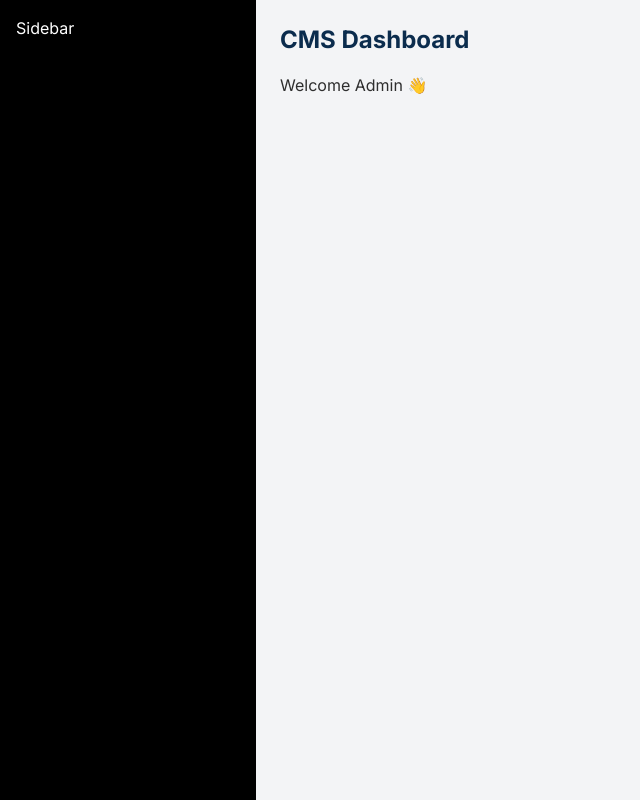
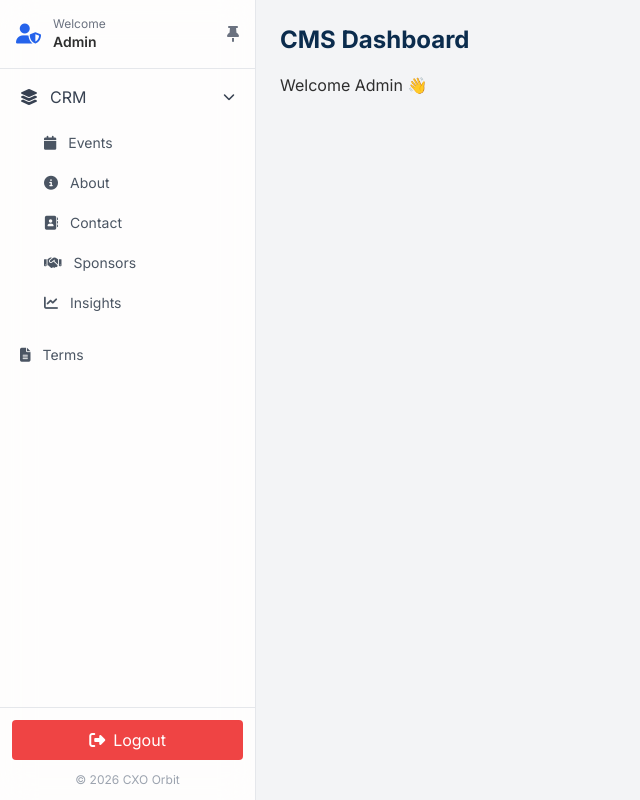
Before and after one commit to vijaykatake/cxo-orbit, a React (Create React App) app in the folder frontend/: page /#/cms/dashboard in a window 1280 px wide. Shown: the whole page, without its empty margins (0-640 px from the left). Built offline with nearby package versions, Linux system fonts and the light colour scheme; no server answers; sample sign-in values are in the browser's storage.

Commit message:
CMS Login/Logout and pages set

```diff
--- a/frontend/public/index.html
+++ b/frontend/public/index.html
@@ -1,12 +1,22 @@
-<!DOCTYPE html>
+<!doctype html>
 <html lang="en">
   <head>
     <meta charset="utf-8" />
     <meta name="viewport" content="width=device-width, initial-scale=1" />
     <meta name="theme-color" content="#0B2C4D" />
-    <meta name="description" content="CXO Orbit Global - Premium Executive Events & Conference Management" />
+    <meta
+      name="description"
+      content="CXO Orbit Global - Premium Executive Events & Conference Management"
+    />
     <link rel="preconnect" href="https://fonts.googleapis.com" />
-    <link href="https://fonts.googleapis.com/css2?family=Inter:wght@300;400;500;600;700&display=swap" rel="stylesheet" />
+    <link
+      href="https://fonts.googleapis.com/css2?family=Inter:wght@300;400;500;600;700&display=swap"
+      rel="stylesheet"
+    />
+    <link
+      rel="stylesheet"
+      href="https://cdnjs.cloudflare.com/ajax/libs/font-awesome/6.5.1/css/all.min.css"
+    />
     <title>CXO Orbit Global</title>
   </head>
   <body>
--- a/frontend/src/cms/components/Sidebar.jsx
+++ b/frontend/src/cms/components/Sidebar.jsx
@@ -1,3 +1,150 @@
+import { NavLink, useNavigate } from "react-router-dom";
+import { useState } from "react";
+
 export default function Sidebar() {
-  return <div className="w-64 bg-black text-white p-4">Sidebar</div>;
+  const navigate = useNavigate();
+  const adminName = "Admin";
+
+  const [crmOpen, setCrmOpen] = useState(true);
+  const [collapsed, setCollapsed] = useState(false); // ✅ NEW
+
+  const handleLogout = () => {
+    localStorage.removeItem("adminToken"); // ✅ MUST MATCH
+    window.location.href = "/#/cms/login";
+  };
+
+  return (
+    <div
+      className={`h-screen ${
+        collapsed ? "w-20" : "w-64"
+      } bg-white/80 backdrop-blur-lg border-r border-gray-200 flex flex-col justify-between transition-all duration-300`}
+    >
+      {/* TOP */}
+      <div>
+        {/* Header / Profile */}
+        <div className="p-4 border-b flex items-center justify-between">
+          {!collapsed && (
+            <div className="flex items-center gap-3">
+              <i className="fa-solid fa-user-shield text-xl text-blue-600"></i>
+              <div>
+                <p className="text-xs text-gray-500">Welcome</p>
+                <p className="font-semibold text-sm">{adminName}</p>
+              </div>
+            </div>
+          )}
+
+          {/* Pin Toggle */}
+          <button
+            onClick={() => setCollapsed(!collapsed)}
+            className="text-gray-500 hover:text-black"
+          >
+            <i className="fa-solid fa-thumbtack"></i>
+          </button>
+        </div>
+
+        {/* MENU */}
+        <div className="p-2">
+          {/* CRM CONTENT */}
+          <button
+            onClick={() => setCrmOpen(!crmOpen)}
+            className="w-full flex items-center justify-between px-3 py-2 text-gray-700 hover:bg-gray-100 rounded"
+          >
+            <span className="flex items-center gap-3">
+              <i className="fa-solid fa-layer-group"></i>
+              {!collapsed && "CRM"}
+            </span>
+
+            {!collapsed && (
+              <i
+                className={`fa-solid fa-chevron-${crmOpen ? "down" : "right"} text-xs`}
+              ></i>
+            )}
+          </button>
+
+          {/* SUB MENU */}
+          {crmOpen && (
+            <div className={`mt-2 space-y-1 ${collapsed ? "" : "ml-6"}`}>
+              <MenuItem
+                to="/cms/events"
+                icon="fa-calendar"
+                label="Events"
+                collapsed={collapsed}
+              />
+              <MenuItem
+                to="/cms/about"
+                icon="fa-circle-info"
+                label="About"
+                collapsed={collapsed}
+              />
+              <MenuItem
+                to="/cms/contact"
+                icon="fa-address-book"
+                label="Contact"
+                collapsed={collapsed}
+              />
+              <MenuItem
+                to="/cms/sponsors"
+                icon="fa-handshake"
+                label="Sponsors"
+                collapsed={collapsed}
+              />
+              <MenuItem
+                to="/cms/insights"
+                icon="fa-chart-line"
+                label="Insights"
+                collapsed={collapsed}
+              />
+            </div>
+          )}
+
+          {/* TERMS */}
+          <MenuItem
+            to="/cms/terms"
+            icon="fa-file-lines"
+            label="Terms"
+            collapsed={collapsed}
+            extraClass="mt-4"
+          />
+        </div>
+      </div>
+
+      {/* BOTTOM */}
+      <div className="p-3 border-t">
+        {/* Logout */}
+        <button
+          onClick={handleLogout}
+          className="w-full flex items-center justify-center gap-2 bg-red-500 hover:bg-red-600 text-white py-2 rounded mb-3"
+        >
+          <i className="fa-solid fa-right-from-bracket"></i>
+          {!collapsed && "Logout"}
+        </button>
+
+        {/* Copyright */}
+        {!collapsed && (
+          <p className="text-xs text-gray-400 text-center">
+            © {new Date().getFullYear()} CXO Orbit
+          </p>
+        )}
+      </div>
+    </div>
+  );
 }
+
+/* ✅ Reusable Menu Item */
+function MenuItem({ to, icon, label, collapsed, extraClass = "" }) {
+  return (
+    <NavLink
+      to={to}
+      className={({ isActive }) =>
+        `flex items-center gap-3 px-3 py-2 rounded text-sm ${
+          isActive
+            ? "bg-blue-600 text-white"
+            : "text-gray-600 hover:bg-gray-100"
+        } ${extraClass}`
+      }
+    >
+      <i className={`fa-solid ${icon}`}></i>
+      {!collapsed && label}
+    </NavLink>
+  );
+}
--- /dev/null
+++ b/frontend/src/cms/pages/About.jsx
@@ -0,0 +1,17 @@
+import Sidebar from "../components/Sidebar";
+
+export default function Events() {
+  return (
+    <div className="flex min-h-screen bg-gray-100">
+      {/* Sidebar */}
+      <Sidebar />
+
+      {/* Main Content */}
+      <div className="flex-1 p-6">
+        <div className="bg-white p-6 rounded shadow">
+          <h1 className="text-2xl font-bold">About (CMS)</h1>
+        </div>
+      </div>
+    </div>
+  );
+}
--- /dev/null
+++ b/frontend/src/cms/pages/Contact.jsx
@@ -0,0 +1,17 @@
+import Sidebar from "../components/Sidebar";
+
+export default function Events() {
+  return (
+    <div className="flex min-h-screen bg-gray-100">
+      {/* Sidebar */}
+      <Sidebar />
+
+      {/* Main Content */}
+      <div className="flex-1 p-6">
+        <div className="bg-white p-6 rounded shadow">
+          <h1 className="text-2xl font-bold">Contact (CMS)</h1>
+        </div>
+      </div>
+    </div>
+  );
+}
--- /dev/null
+++ b/frontend/src/cms/pages/Events.jsx
@@ -0,0 +1,17 @@
+import Sidebar from "../components/Sidebar";
+
+export default function Events() {
+  return (
+    <div className="flex min-h-screen bg-gray-100">
+      {/* Sidebar */}
+      <Sidebar />
+
+      {/* Main Content */}
+      <div className="flex-1 p-6">
+        <div className="bg-white p-6 rounded shadow">
+          <h1 className="text-2xl font-bold">Events (CMS)</h1>
+        </div>
+      </div>
+    </div>
+  );
+}
--- /dev/null
+++ b/frontend/src/cms/pages/Insights.jsx
@@ -0,0 +1,17 @@
+import Sidebar from "../components/Sidebar";
+
+export default function Events() {
+  return (
+    <div className="flex min-h-screen bg-gray-100">
+      {/* Sidebar */}
+      <Sidebar />
+
+      {/* Main Content */}
+      <div className="flex-1 p-6">
+        <div className="bg-white p-6 rounded shadow">
+          <h1 className="text-2xl font-bold">Insight (CMS)</h1>
+        </div>
+      </div>
+    </div>
+  );
+}
--- /dev/null
+++ b/frontend/src/cms/pages/Sponsors.jsx
@@ -0,0 +1,17 @@
+import Sidebar from "../components/Sidebar";
+
+export default function Events() {
+  return (
+    <div className="flex min-h-screen bg-gray-100">
+      {/* Sidebar */}
+      <Sidebar />
+
+      {/* Main Content */}
+      <div className="flex-1 p-6">
+        <div className="bg-white p-6 rounded shadow">
+          <h1 className="text-2xl font-bold">Sponsors (CMS)</h1>
+        </div>
+      </div>
+    </div>
+  );
+}
--- /dev/null
+++ b/frontend/src/cms/pages/Terms.jsx
@@ -0,0 +1,17 @@
+import Sidebar from "../components/Sidebar";
+
+export default function Events() {
+  return (
+    <div className="flex min-h-screen bg-gray-100">
+      {/* Sidebar */}
+      <Sidebar />
+
+      {/* Main Content */}
+      <div className="flex-1 p-6">
+        <div className="bg-white p-6 rounded shadow">
+          <h1 className="text-2xl font-bold">Terms (CMS)</h1>
+        </div>
+      </div>
+    </div>
+  );
+}
--- a/frontend/src/cms/routes/ProtectedAdmin.jsx
+++ b/frontend/src/cms/routes/ProtectedAdmin.jsx
@@ -1,11 +1,20 @@
-import { Navigate } from "react-router-dom";
+import { Navigate, useLocation } from "react-router-dom";
 
 export default function ProtectedAdmin({ children }) {
+  const location = useLocation();
   const token = localStorage.getItem("adminToken");
 
+  // ❌ If not logged in → redirect to login
   if (!token) {
-    return <Navigate to="/cms/login" />;
+    return (
+      <Navigate
+        to="/cms/login"
+        replace
+        state={{ from: location }} // 🔥 useful for future redirect back
+      />
+    );
   }
 
+  // ✅ If logged in → allow access
   return children;
 }
```
Also changed, not shown: frontend/src/App.js (+66 -30 lines), 1 other file (tests, documents, lock files or other folders).
